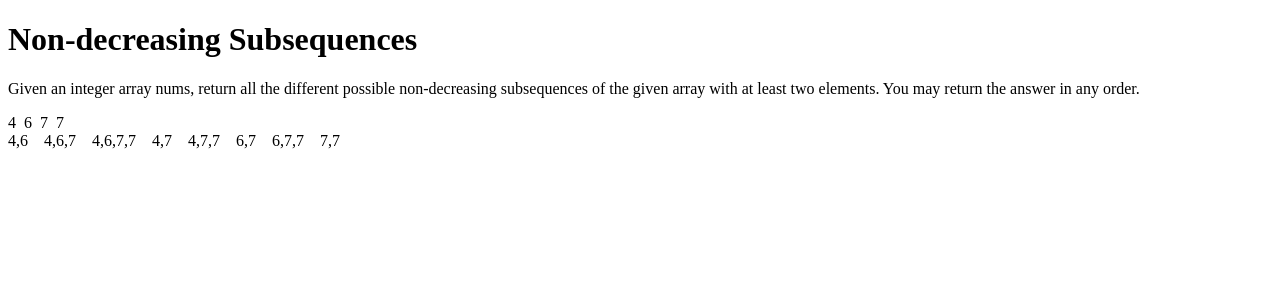
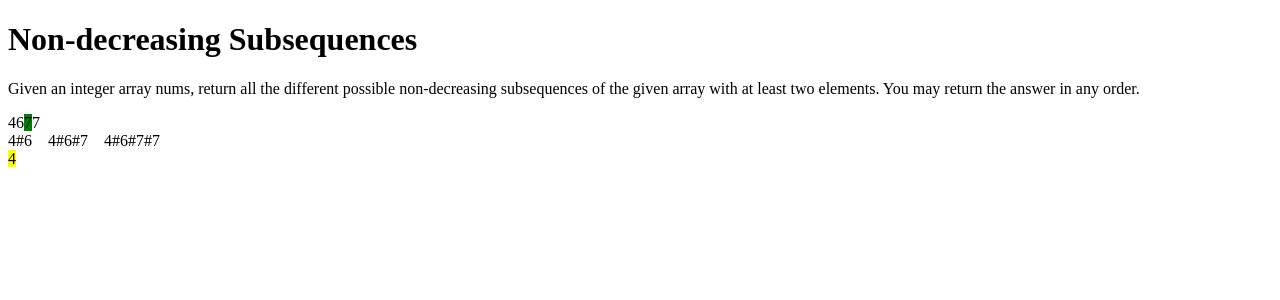
Before and after one commit to masha-nv/angular, an Angular app: page /non-decreasing-subsequences in a window 1280 px wide. Shown: the top 300 px of the page. Built offline with nearby package versions, Linux system fonts and the light colour scheme.

Commit message:
add array element component, add timing to better vizualize, adjust algorithm to accept arr as arr of element objects

```diff
--- a/src/app/algorithms/non-decreasing-subsequences/algorithm.ts
+++ b/src/app/algorithms/non-decreasing-subsequences/algorithm.ts
@@ -1,18 +1,31 @@
-export async function findSubsequences(arr: number[], curr: number[]) {
-    const set = new Set<string>();
+export interface arrElement {
+    val: number,
+    isActive: boolean,
+    isPrevious: boolean
+}
 
-    async function helper(idx: number, curr: number[]) {
+export async function findSubsequences(arr: arrElement[], curr: arrElement[], set: Set<string>) {
+    async function helper(idx: number, curr: arrElement[]) {
         if (curr.length >= 2) {
-            set.add(curr.slice().join('#'));
+            set.add(curr.slice().map(el => el.val).join('#'));
         }
 
         for (let i = idx; i<arr.length; i++) {
-            if (!curr.length || arr[i] >= curr[curr.length-1]) {
-                curr.push(arr[i]);
+            if (!curr.length || arr[i].val >= curr[curr.length-1].val) {
+                arr[i].isActive = true;
+                if(curr.at(-1)) curr[curr.length-1].isPrevious = true;
                 await new Promise(resolve => {
-                    setTimeout(() => resolve(true), 100)
+                    setTimeout(() => {
+                        curr.push(arr[i]);
+                        arr[i].isActive = false;
+                        if(curr.at(-2)) curr[curr.length-2].isPrevious = false
+                        resolve(true);
+                    }, 700);
+
                 })
+
                 await helper(i+1, curr);
+
                 curr.pop();
             }
         }
--- /dev/null
+++ b/src/app/algorithms/non-decreasing-subsequences/array-element/array-element.component.html
@@ -0,0 +1 @@
+<span [ngClass]="getActiveClass()">{{val}}</span>
--- /dev/null
+++ b/src/app/algorithms/non-decreasing-subsequences/array-element/array-element.component.scss
@@ -0,0 +1,6 @@
+.active {
+    background-color: green;
+}
+.previous {
+    background-color: yellow;
+}
--- /dev/null
+++ b/src/app/algorithms/non-decreasing-subsequences/array-element/array-element.component.ts
@@ -0,0 +1,26 @@
+import { Component, Input, OnChanges, SimpleChanges } from "@angular/core";
+import { arrElement } from "../algorithm";
+
+@Component({
+    selector: 'array-element',
+    templateUrl: './array-element.component.html',
+    styleUrls: ['./array-element.component.scss']
+})
+
+export class ArrayElementComponent implements arrElement {
+    @Input()
+    val!: number;
+
+    @Input()
+    isActive: boolean = false;
+
+    @Input()
+    isPrevious: boolean = false;
+
+    constructor() {}
+
+
+    getActiveClass() {
+        return {'active': this.isActive, 'previous': this.isPrevious}
+    }
+}
--- a/src/app/algorithms/non-decreasing-subsequences/non-decreasing-subsequences.component.html
+++ b/src/app/algorithms/non-decreasing-subsequences/non-decreasing-subsequences.component.html
@@ -3,9 +3,9 @@
 <p #container></p>
 
 <div class="content">
-    <div><span *ngFor="let number of arr; let i = index">{{number}}&nbsp;&nbsp;</span> </div>
+    <div><array-element *ngFor="let el of arr; let i = index" [val]="el.val" [isActive]="el.isActive" ></array-element> </div>
     <div class="set">
-        <span *ngFor="let item of sequences">{{item}}&nbsp;&nbsp;&nbsp;&nbsp;</span>
+        <span *ngFor="let item of set">{{item}}&nbsp;&nbsp;&nbsp;&nbsp;</span>
     </div>
-    <div><span *ngFor="let item of current">{{item}}</span></div>
+    <div><array-element *ngFor="let item of current" [val]="item.val"  [isPrevious]="item.isPrevious">{{item.val}}</array-element></div>
 </div>
--- a/src/app/algorithms/non-decreasing-subsequences/non-decreasing-subsequences.component.ts
+++ b/src/app/algorithms/non-decreasing-subsequences/non-decreasing-subsequences.component.ts
@@ -1,6 +1,7 @@
 import { ChangeDetectorRef, Component, ElementRef, OnChanges, OnInit, SimpleChanges, ViewChild } from "@angular/core";
 import { getDynamicSentence } from '../../utility'
-import { findSubsequences } from "./algorithm";
+import { arrElement, findSubsequences } from "./algorithm";
+import { ArrayElementComponent } from "./array-element/array-element.component";
 
 @Component({
     selector: 'non-decreasing-subsequences',
@@ -12,9 +13,10 @@ export class NonDecreasingSubsequencesComponent implements OnInit{
     proplemStatement = `Given an integer array nums, return all the different possible non-decreasing subsequences of
     the given array with at least two elements. You may return the answer in any order.`;
 
-    arr!: number[];
-    current: number[] = [];
-    sequences: string[][] = []
+    arr: arrElement[] = [];
+    current: arrElement[] = [];
+    sequences: string[][] = [];
+    set: Set<any> = new Set();
 
 
     @ViewChild('container', {static: true}) container!: ElementRef;
@@ -29,14 +31,17 @@ export class NonDecreasingSubsequencesComponent implements OnInit{
 
     setProplemStatement() {
         getDynamicSentence(this.proplemStatement,this.container, 6).then(()=>{
-            this.arr = [4,6,7,7];
+            const arr = [4,6,7,7]
+            for (const n of arr) {
+                this.arr.push({val: n, isActive: false, isPrevious: false})
+            }
+
             this.runAlgo()
         });
 
     }
 
     async runAlgo() {
-        this.sequences = await findSubsequences(this.arr, this.current);
-        await console.log('seq', this.sequences)
+        this.sequences = await findSubsequences(this.arr, this.current, this.set);
     }
 }
--- a/src/app/algorithms/non-decreasing-subsequences/non-decreasing-subsequences.module.ts
+++ b/src/app/algorithms/non-decreasing-subsequences/non-decreasing-subsequences.module.ts
@@ -1,11 +1,12 @@
 import { CommonModule } from "@angular/common";
 import { NgModule } from "@angular/core";
 import { RouterModule } from "@angular/router";
+import { ArrayElementComponent } from "./array-element/array-element.component";
 import { NonDecreasingSubsequencesComponent } from "./non-decreasing-subsequences.component";
 import { RoutingModule } from "./routing.module";
 
 @NgModule({
-    declarations: [NonDecreasingSubsequencesComponent],
+    declarations: [NonDecreasingSubsequencesComponent, ArrayElementComponent],
     imports: [CommonModule, RoutingModule],
     exports: [RouterModule]
 })
```
Also changed, not shown: 1 other file (tests, documents, lock files or other folders).
